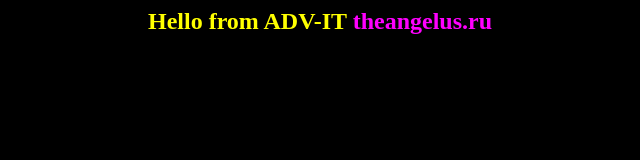
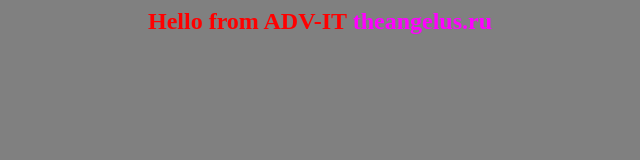
Before and after one commit to Alekskey/app-for-jenkins, a plain HTML site: page index.html in a window 1280 px wide. Shown: the whole page, without its empty margins (320-960 px from the left). Drawn offline with Linux system fonts and the light colour scheme.

Commit message:
Update index.html

```diff
--- a/index.html
+++ b/index.html
@@ -1,8 +1,8 @@
 <html>
-<body bgcolor=black>
+<body bgcolor=gray>
 	<center>
     	<h2>
-        <font color=yellow>Hello from ADV-IT</font>
+        <font color=red>Hello from ADV-IT</font>
         <font color=magenta>theangelus.ru</font>
     	</h2>
 	</center>
```
